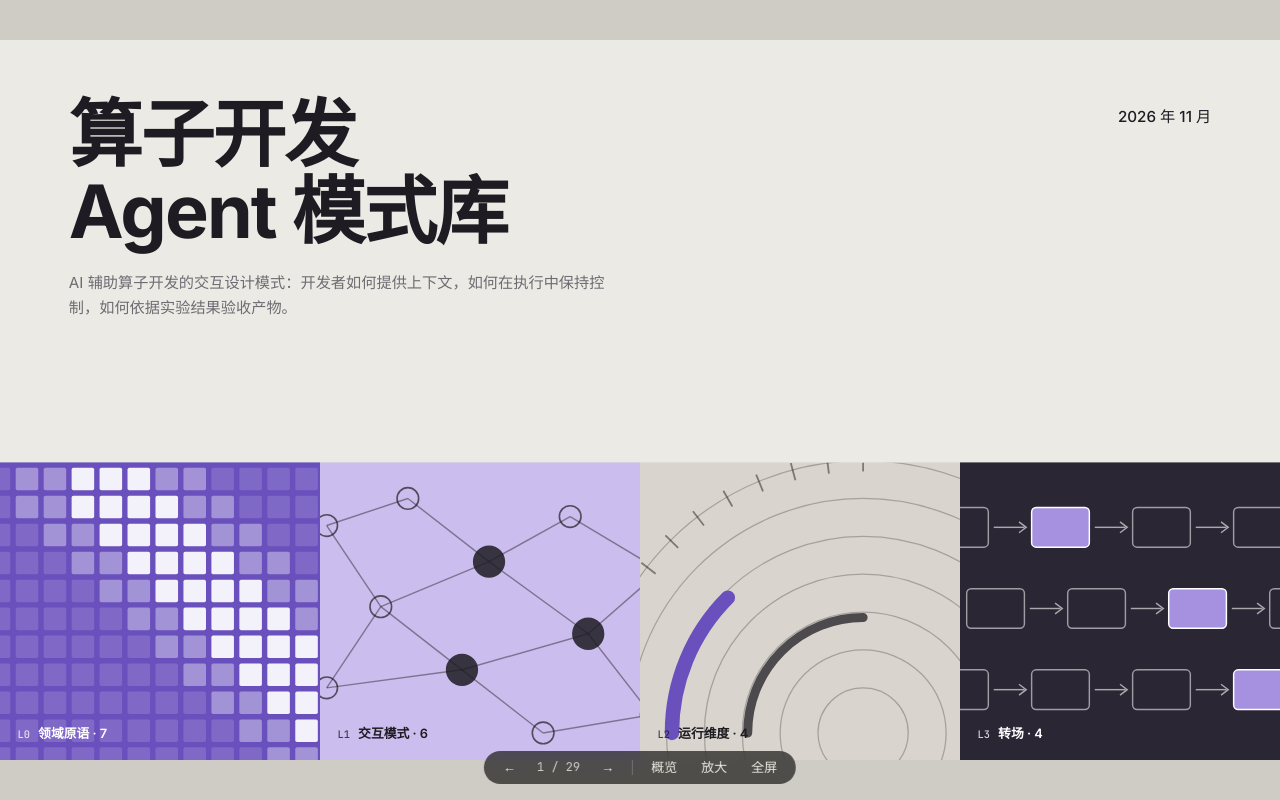
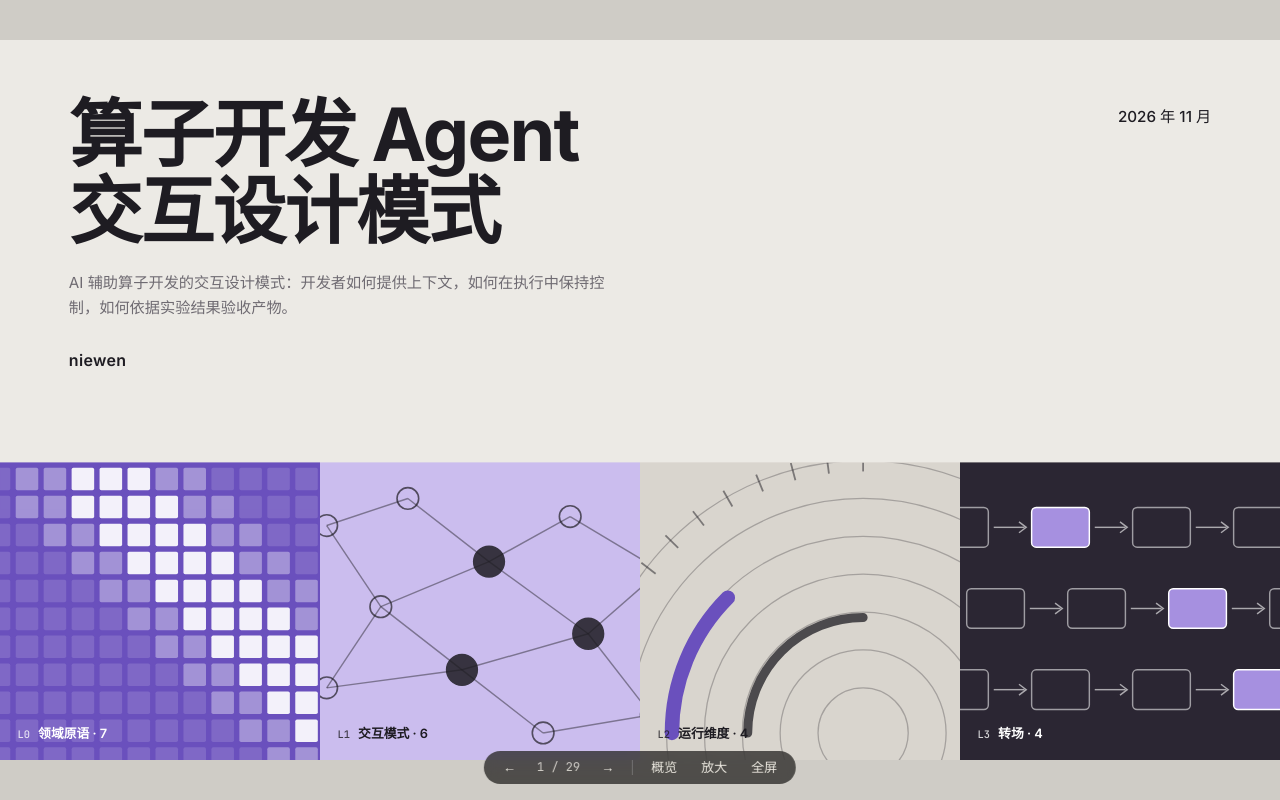
Before and after one commit to Vinniechenyu/AI-UX-DESIGN-WORKFLOW, a plain HTML site: page operator-agent-patterns/index.html in a window 1280 px wide. Drawn offline with Linux system fonts and the light colour scheme.

Commit message:
chore(operator-agent-patterns): rename to 算子开发 Agent 交互设计模式 and add author
Updates the deck cover, page title, launch-page card and cover preview.

Co-Authored-By: Claude Opus 5.5 <noreply@anthropic.com>

```diff
--- a/operator-agent-patterns/index.html
+++ b/operator-agent-patterns/index.html
@@ -1,6 +1,6 @@
 <!doctype html>
 <html lang="zh-CN"><head><meta charset="utf-8"><meta name="viewport" content="width=device-width,initial-scale=1,viewport-fit=cover">
-<title>算子开发 Agent 模式库</title>
+<title>算子开发 Agent 交互设计模式</title>
 <link rel="preconnect" href="https://fonts.googleapis.com">
 <link rel="preconnect" href="https://fonts.gstatic.com" crossorigin>
 <link rel="stylesheet" href="https://fonts.googleapis.com/css2?family=Inter:wght@400;500;600;700&family=JetBrains+Mono:wght@400;500&display=swap">
@@ -530,6 +530,7 @@ h1,h2,h3{font-weight:650;letter-spacing:-.01em}
 .ctop h1{font-size:92px;line-height:1.04;font-weight:700;letter-spacing:-.025em}
 .ctop .date{font-size:19px;line-height:1.5;text-align:right;font-weight:500;padding-top:12px}
 .ctop .sub{grid-column:1/-1;font-size:19px;color:var(--muted);max-width:56ch;line-height:1.6}
+.ctop .by{grid-column:1/-1;font-size:20px;font-weight:600;letter-spacing:.02em;margin-top:6px}
 .strip{display:grid;grid-template-columns:repeat(4,minmax(0,1fr))}
 .strip>div{position:relative;overflow:hidden}
 .art,.art svg{position:absolute;inset:0;width:100%;height:100%;display:block}
@@ -624,9 +625,10 @@ h1,h2,h3{font-weight:650;letter-spacing:-.01em}
 <div class="slide cv" data-tag="Operator Agent Patterns">
 <div class="sheet"><div class="dstage"><div class="cover">
   <div class="ctop">
-    <h1>算子开发<br>Agent 模式库</h1>
+    <h1>算子开发 Agent<br>交互设计模式</h1>
     <div class="date">2026 年 11 月</div>
     <p class="sub">AI 辅助算子开发的交互设计模式：开发者如何提供上下文，如何在执行中保持控制，如何依据实验结果验收产物。</p>
+    <p class="by">niewen</p>
   </div>
   <div class="strip">
     <div style="background:#6a50bd;color:#fff"><div class="art" data-art="grid"></div><span class="lb"><b>L0</b>领域原语 · 7</span></div>
```
Also changed, not shown: index.html (+2 -2 lines), assets/preview-operator-agent-patterns.png.
